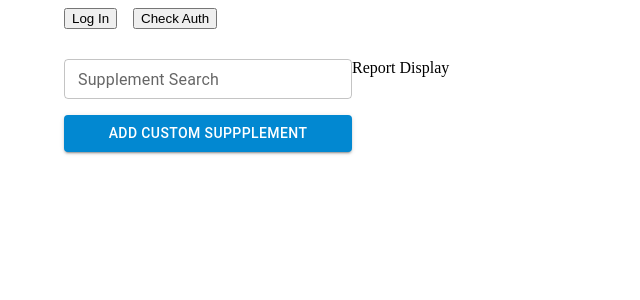
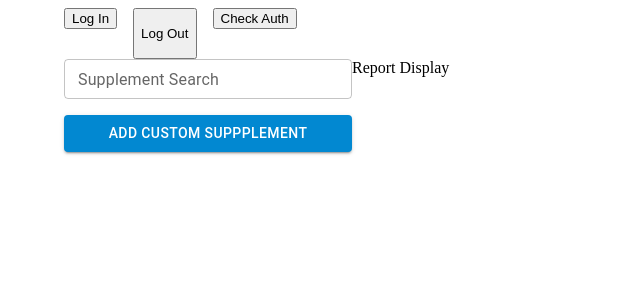
Before and after one commit to pcolumbro/yangfen, a React (Create React App) app: page / in a window 1280 px wide. Shown: the top 300 px of the page, without its empty margins (0-640 px from the left). Built offline with nearby package versions, Linux system fonts and the light colour scheme.

Commit message:
logout button

```diff
--- /dev/null
+++ b/src/components/logout-button.tsx
@@ -0,0 +1,18 @@
+import { useAuth0 } from "@auth0/auth0-react";
+import React from "react";
+
+const LogoutButton = () => {
+	const { logout } = useAuth0();
+
+	return (
+		<button
+			onClick={() =>
+				logout({ logoutParams: { returnTo: window.location.origin } })
+			}
+		>
+			Log Out
+		</button>
+	);
+};
+
+export default LogoutButton;
--- a/src/pages/report-builder/report-builder.tsx
+++ b/src/pages/report-builder/report-builder.tsx
@@ -1,6 +1,7 @@
 import { Container, Stack } from "@mui/material";
 import CheckAuthButton from "../../components/check-auth";
 import LoginButton from "../../components/login-button";
+import LogoutButton from "../../components/logout-button";
 import RecordBuilder from "../../features/add-record/record-builder";
 
 export const ReportBuilder = () => {
@@ -8,6 +9,7 @@ export const ReportBuilder = () => {
 		<Container>
 			<Stack direction="row" spacing={2}>
 				<LoginButton/>
+				<LogoutButton />
 				<CheckAuthButton/>
 			</Stack>
 			<RecordBuilder />
```
